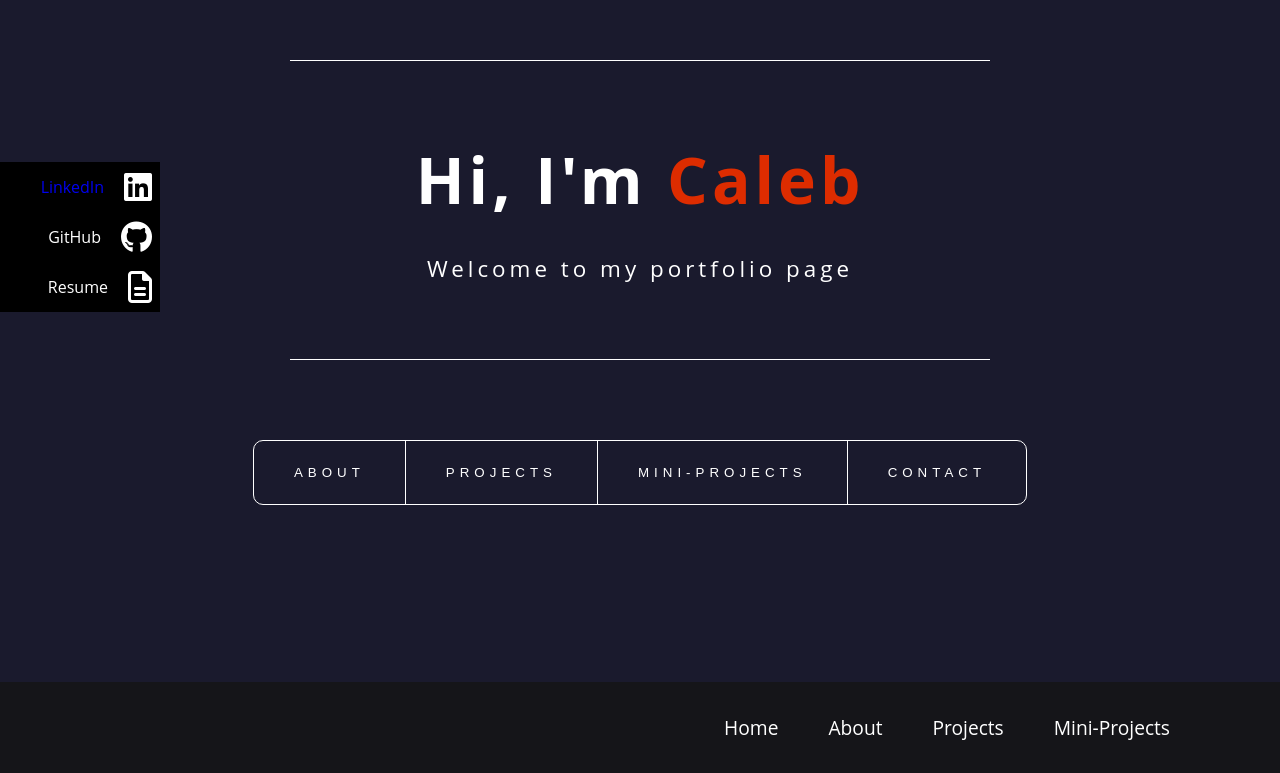
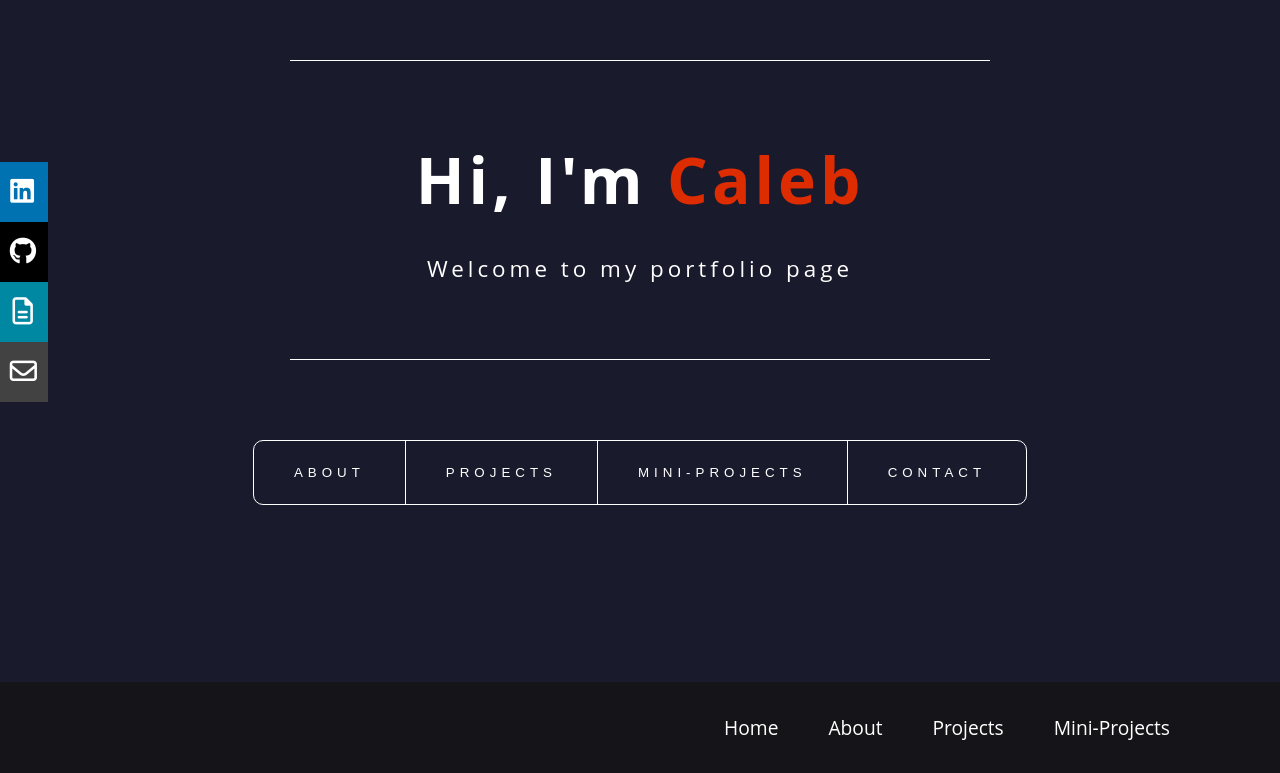
Before and after one commit to Swhag/old-portfolio, a React (Create React App) app: page / in a window 1280 px wide. Shown: the part 118-891 px from the top of the page. Built offline with nearby package versions, Linux system fonts and the light colour scheme; the HTML template or start-up script is replaced by a standard one.

Commit message:
side links UI updated

```diff
--- a/src/components/SideLinks.js
+++ b/src/components/SideLinks.js
@@ -1,25 +1,39 @@
 import React from 'react';
-
 import '../styles/sideLinks.css';
 
 function SideLinks(props) {
   return (
     <div className='side-links-container'>
       <ul>
-        <li className='side-links'>
-          <a href='https://www.linkedin.com/in/caleb-kim-76a440209'>LinkedIn</a>
-
-          <i className='fa-brands fa-linkedin'></i>
+        <li className='side-links linkedin'>
+          <a
+            href='https://www.linkedin.com/in/caleb-kim-76a440209'
+            target='_blank'
+          >
+            <span>LinkedIn</span>
+            <i className='fa-brands fa-linkedin'></i>
+          </a>
         </li>
 
-        <li className='side-links'>
-          <p>GitHub</p>
-          <i className='fa-brands fa-github'></i>
+        <li className='side-links github'>
+          <a href='https://github.com/Swhag' target='_blank'>
+            <span>GitHub</span>
+            <i className='fa-brands fa-github'></i>
+          </a>
         </li>
 
-        <li className='side-links'>
-          <p>Resume</p>
-          <i className='fa-regular fa-file-lines'></i>
+        <li className='side-links resume'>
+          <a href='https://github.com/Swhag' target='_blank'>
+            <span>Resume</span>
+            <i className='fa-regular fa-file-lines'></i>
+          </a>
+        </li>
+
+        <li className='side-links email'>
+          <a href='https://github.com/Swhag' target='_blank'>
+            <span>Email</span>
+            <i className='fa-regular fa-envelope'></i>
+          </a>
         </li>
       </ul>
     </div>
--- a/src/styles/App.css
+++ b/src/styles/App.css
@@ -1,7 +1,3 @@
-:root {
-  --primary-color: #dd2c00;
-}
-
 * {
   padding: 0;
   margin: 0;
--- a/src/styles/navbar.css
+++ b/src/styles/navbar.css
@@ -1,3 +1,7 @@
+:root {
+  --primary-color: #dd2c00;
+}
+
 .navbar {
   background-color: #333;
   background-color: rgba(20, 20, 20, 0.8);
--- a/src/styles/sideLinks.css
+++ b/src/styles/sideLinks.css
@@ -1,26 +1,87 @@
+:root {
+  --side-offsetX: -72px;
+}
+
 .side-links-container {
-  width: 160px;
-
-  display: flex;
-  flex-direction: column;
-  gap: 16px;
-
+  width: 120px;
   position: fixed;
   top: 35%;
 }
 
+.side-links-container ul {
+  width: 100%;
+}
+
 .side-links {
-  background-color: #000;
-  color: #fff;
-  height: 50px;
+  background-color: #fff;
+  color: #000;
+  width: 100%;
+  height: 60px;
 
   display: flex;
   justify-content: flex-end;
   align-items: center;
-  gap: 20px;
-  padding: 0 8px;
+  transition: all 0.3s;
+}
+
+.linkedin {
+  background-color: #0072b1;
+  padding: 0 4px;
+  transform: translateX(var(--side-offsetX));
+}
+
+.linkedin:hover {
+  transform: translateX(0px);
+}
+
+.github {
+  background-color: #000;
+  padding: 0 2px;
+  transform: translateX(var(--side-offsetX));
+}
+
+.github:hover {
+  transform: translateX(0px);
+}
+
+.resume {
+  background-color: #0088a3;
+  padding: 0 5px;
+  transform: translateX(var(--side-offsetX));
+}
+
+.resume:hover {
+  transform: translateX(0px);
+}
+
+.email {
+  background-color: #424242;
+  padding: 0 1px;
+  transform: translateX(var(--side-offsetX));
+}
+
+.email:hover {
+  transform: translateX(0px);
+}
+
+.side-links a {
+  text-decoration: none;
+  color: #fff;
+  display: flex;
+  align-items: center;
+  gap: 10px;
+}
+
+.side-links span {
+  color: #fff;
+  font-size: 0.9rem;
 }
 
 .side-links i {
-  font-size: 2rem;
+  font-size: 1.7rem;
+  margin-right: 10px;
 }
+
+.fa-file-lines {
+  margin-left: 3px;
+}
```
